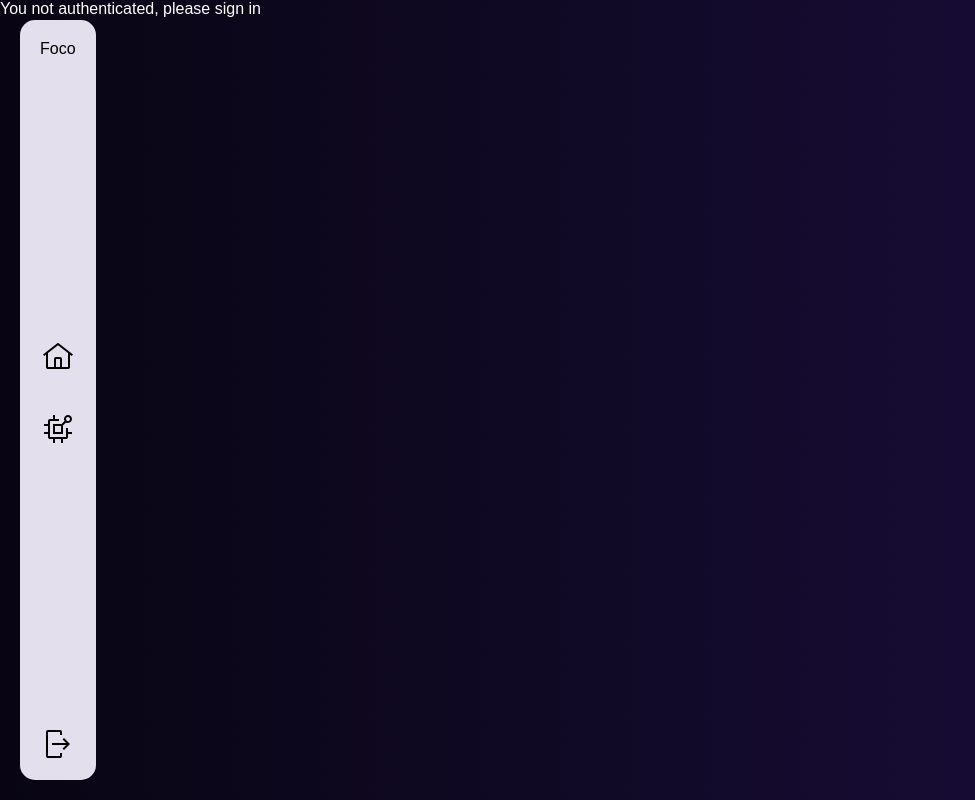
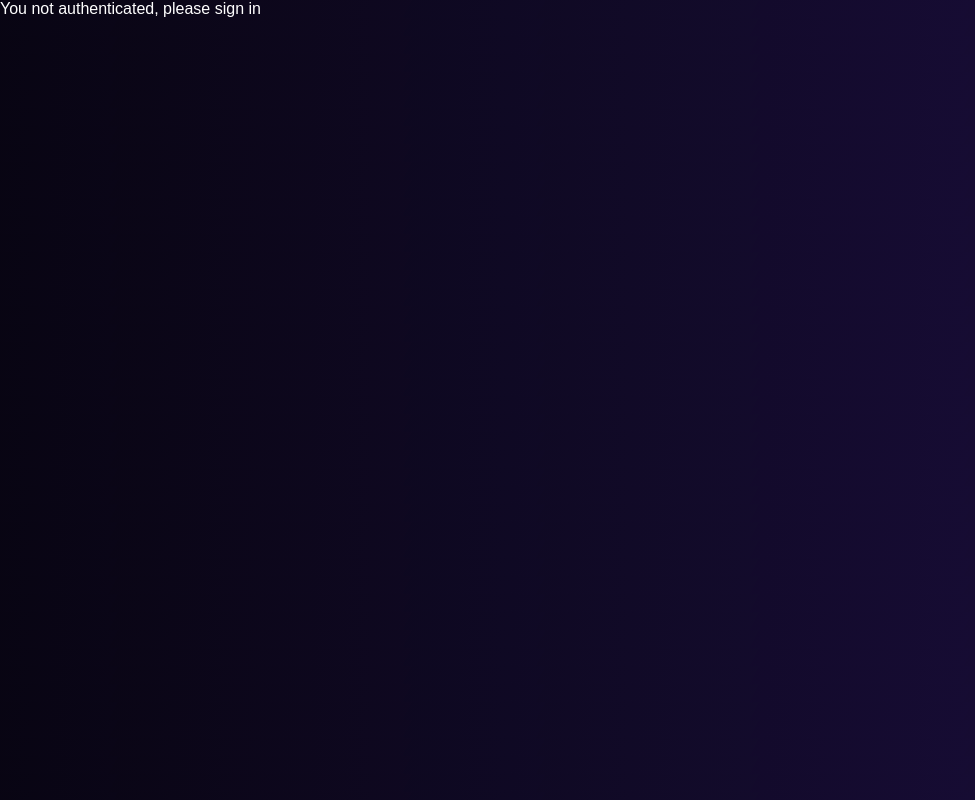
Before and after one commit to IamVirgoo/Foco, a React (Vite) app in the folder app/: page /app in a window 1280 px wide. Shown: the whole page, without its empty margins (0-975 px from the left). Built offline with nearby package versions, Linux system fonts and the light colour scheme.

Commit message:
FIX: sidebar vision

```diff
--- a/app/src/layout/AppOutlet.tsx
+++ b/app/src/layout/AppOutlet.tsx
@@ -9,7 +9,7 @@ export default function AppOutlet() {
     return <>
         { AUTH
             ? <Sidebar/>
-            : <Sidebar/>
+            : <></>
         }
         <Outlet/>
     </>
```
